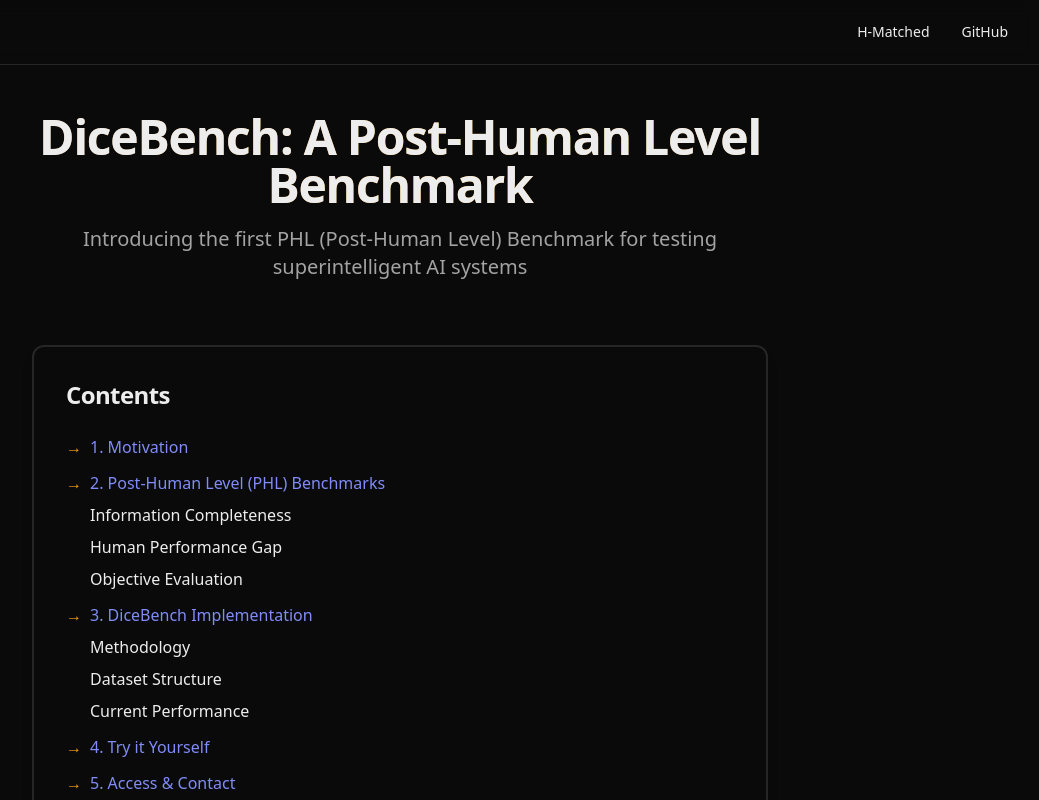
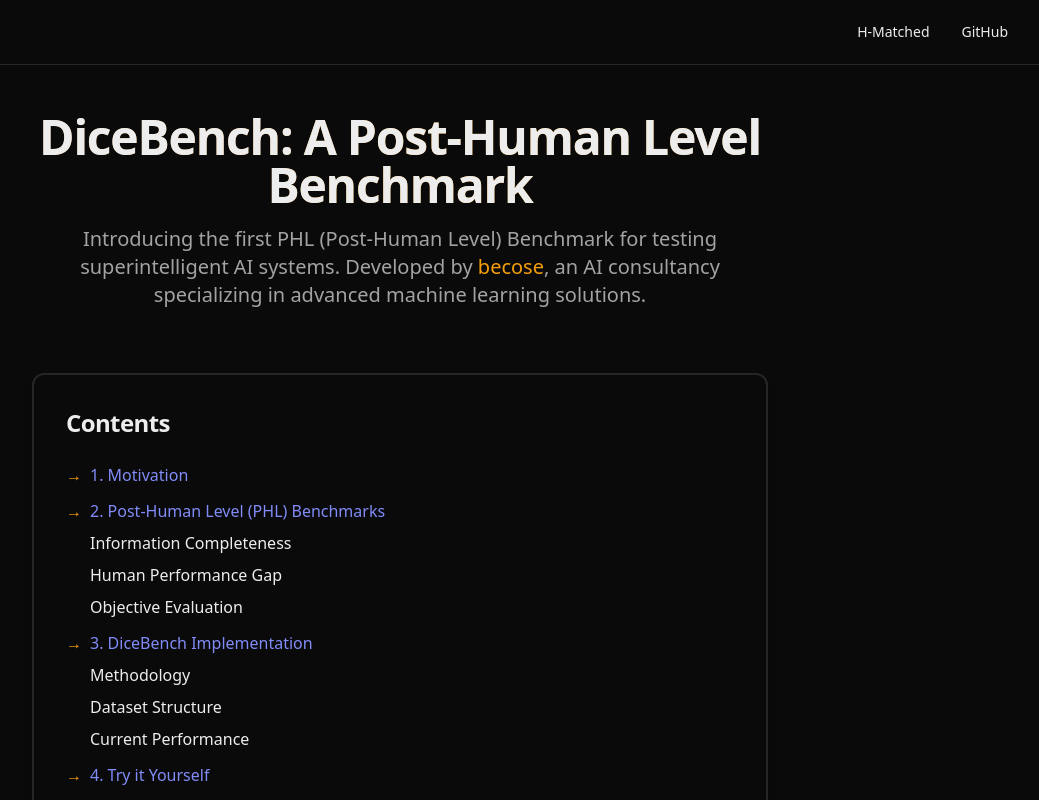
Before and after one commit to mrconter1/dice-bench, a Next.js app: page / in a window 1280 px wide. Shown: the top 800 px of the page, without its empty margins (240-1279 px from the left). Built offline with nearby package versions, Linux system fonts and the light colour scheme.

Commit message:
Add reference to becose

```diff
--- a/src/app/page.tsx
+++ b/src/app/page.tsx
@@ -12,7 +12,15 @@
           </h1>
 
           <p className="text-xl font-medium text-primary/90 mb-8 max-w-2xl mx-auto">
-            Introducing the first PHL (Post-Human Level) Benchmark for testing superintelligent AI systems
+            Introducing the first PHL (Post-Human Level) Benchmark for testing superintelligent AI systems.
+            Developed by <a
+              href="https://midas-consulting.vercel.app"
+              target="_blank"
+              rel="noopener noreferrer"
+              className="font-medium text-accent hover:text-primary transition-colors"
+            >
+              becose
+            </a>, an AI consultancy specializing in advanced machine learning solutions.
           </p>
         </div>
 
```
